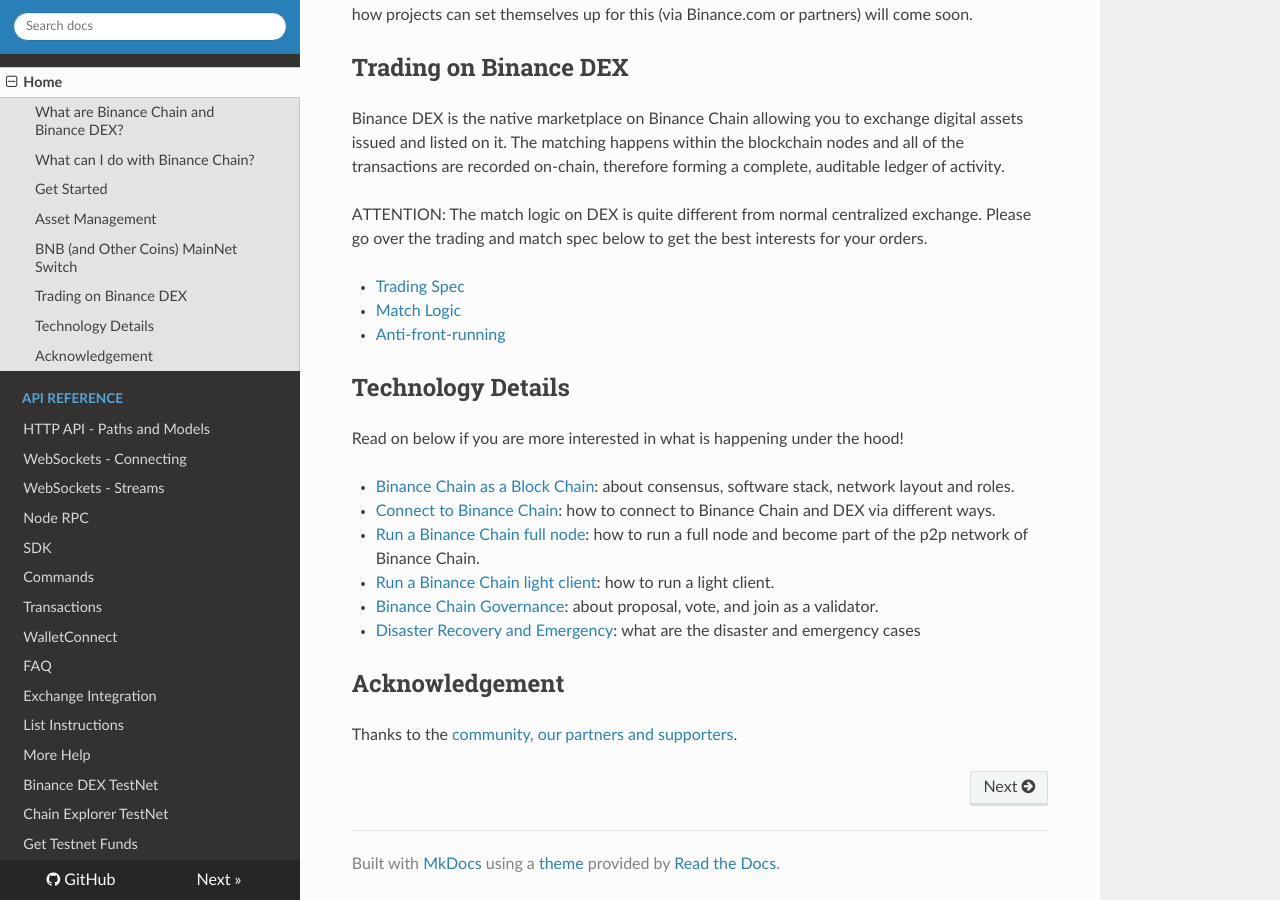
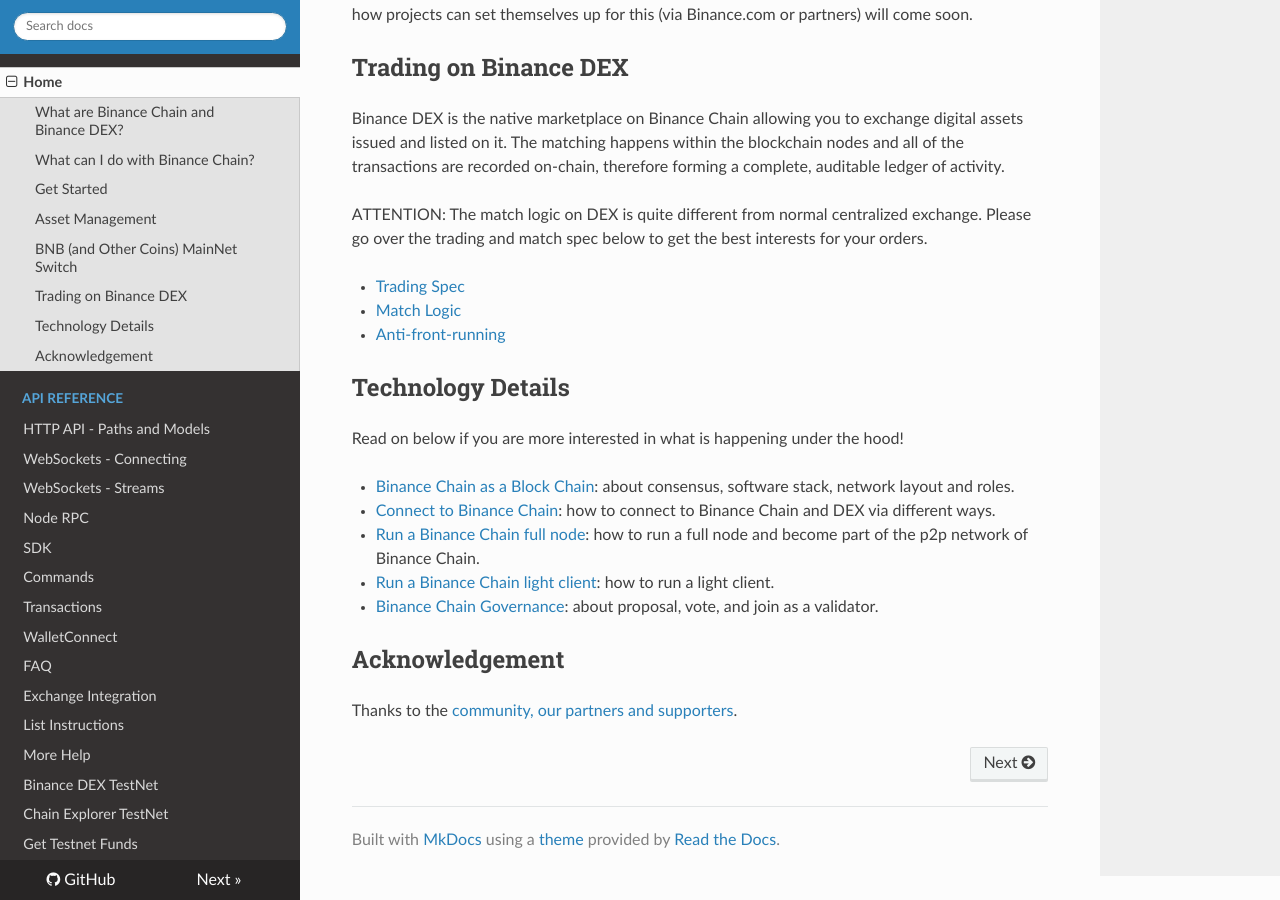
Before and after one commit to yash-sharma1/docs-site, an MkDocs documentation site: the page built from docs/index.md, in a window 1280 px wide and 900 px high, scrolled down 1733 px. Built offline with MkDocs 1.6.1, drawn with Linux system fonts in a browser that asks for light colours; nearby versions of some CDN libraries.

Commit message:
recovery cleanup (#92)

```diff
--- a/docs/index.md
+++ b/docs/index.md
@@ -78,7 +78,5 @@
 
 - [Binance Chain Governance](governance.md): about proposal, vote, and join as a validator.
 
-- [Disaster Recovery and Emergency](recovery.md): what are the disaster and emergency cases
-
 ## Acknowledgement
 Thanks to the [community, our partners and supporters](acknowledgement.md).
```
